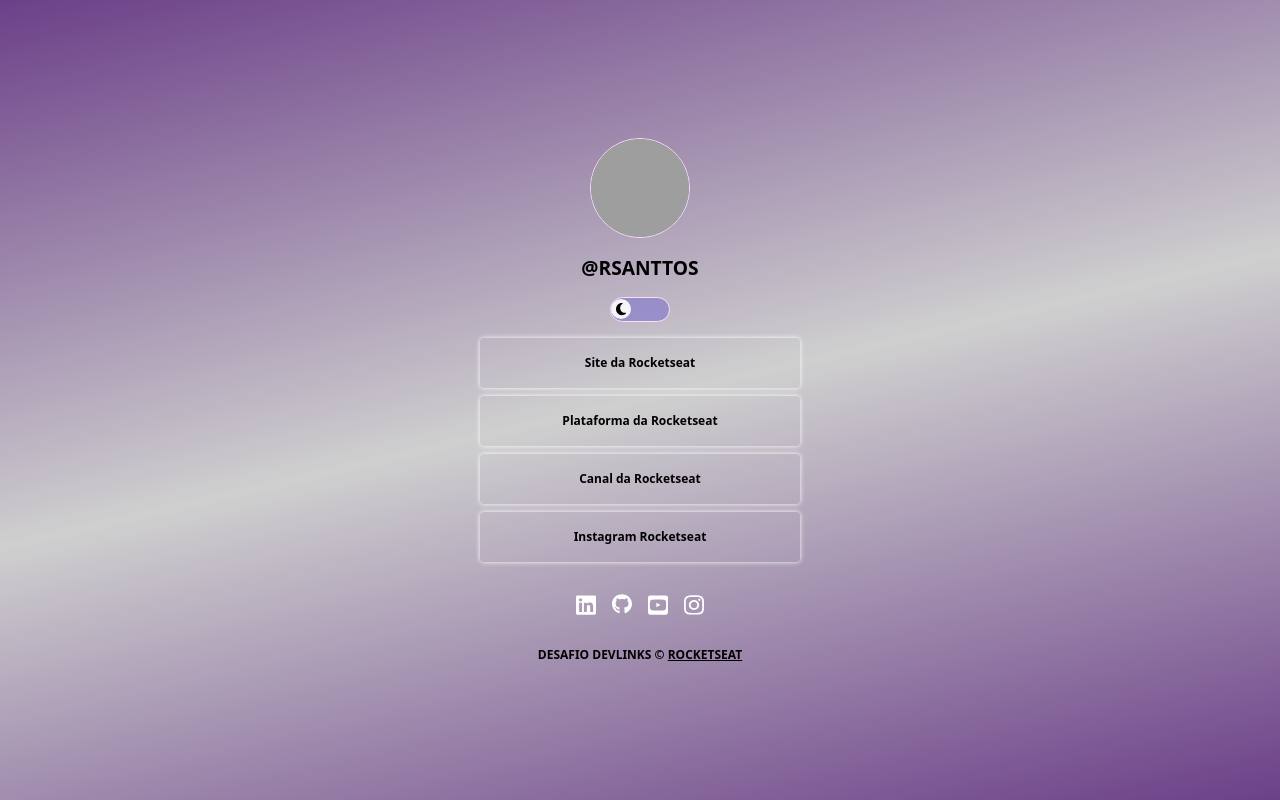
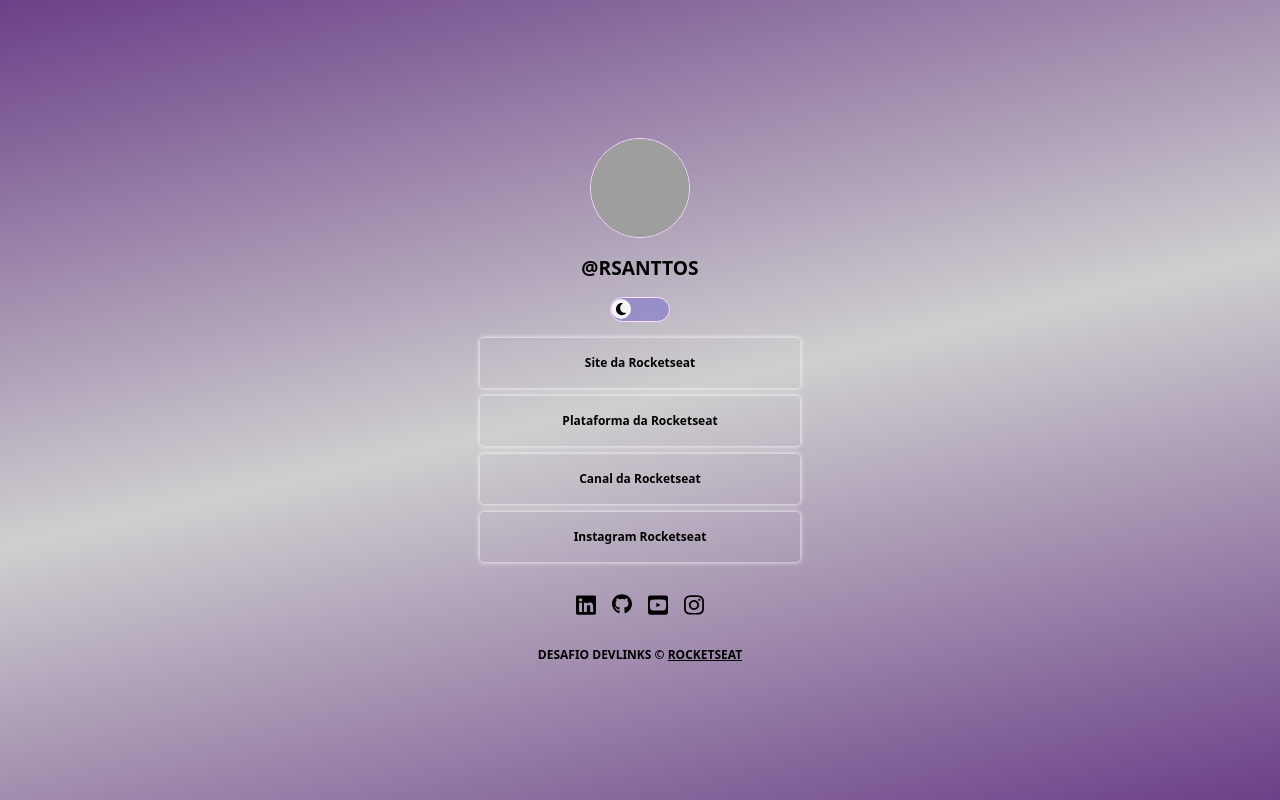
Before and after one commit to r-santtos/DevLinks, a plain HTML site: page index.html in a window 1280 px wide. Both pictures are taken after a click on the button 621 px from the left and 309 px from the top of the page. Drawn offline with Linux system fonts and the light colour scheme; grey boxes are pictures that could not be loaded.

Commit message:
social icon

```diff
--- a/index.html
+++ b/index.html
@@ -66,25 +66,25 @@
         <section class="container-row buttons">
           <button title="Linkedin">
             <a href="https://www.linkedin.com/in/rsanttos89/" target="_blank" rel="noopener noreferrer">
-              <img src="./assets/linkedin.svg" alt="button linkedin" />
+              <img id="linkedin" src="./assets/linkedin.svg" alt="button linkedin" />
             </a>
           </button>
 
           <button title="Github">
             <a href="https://github.com/r-santtos" target="_blank" rel="noopener noreferrer">
-              <img src="./assets/github.svg" alt="button github" />
+              <img id="github" src="./assets/github.svg" alt="button github" />
             </a>
           </button>
 
           <button title="Youtube">
             <a href="https://www.youtube.com/channel/UC0xtpF_1vVqC7f_VJdFvu8g" target="_blank" rel="noopener noreferrer">
-              <img src="./assets/youtube.svg" alt="button youtube" />
+              <img id="youtube" src="./assets/youtube.svg" alt="button youtube" />
             </a>
           </button>
 
           <button title="Instagram">
             <a href="https://www.instagram.com/rsanttos89/" target="_blank" rel="noopener noreferrer">
-              <img src="./assets/instagram.svg" alt="button instagram" />
+              <img id="instagram" src="./assets/instagram.svg" alt="button instagram" />
             </a>
           </button>
         </section>
--- a/script.js
+++ b/script.js
@@ -7,6 +7,11 @@ const titleH1 = document.getElementsByTagName('h1');
 const btns = document.getElementsByTagName('button');
 const links = document.getElementsByTagName('a');
 
+const iconLinkedin = document.getElementById('linkedin');
+const iconGithub = document.getElementById('github');
+const iconYoutube = document.getElementById('youtube');
+const iconInstagram = document.getElementById('instagram');
+
 btnTheme.addEventListener("click", () => {
   body.classList.toggle('light-mode');
   verificationClass();
@@ -14,9 +19,11 @@ btnTheme.addEventListener("click", () => {
 
 function verificationClass() {
   if (body.classList.contains('light-mode')) {
+    socialIconDark();
     colorTxtThemeLight();
     imgMoon();
   } else {
+    socialIconLight();
     colorTxtThemeDark();
     imgSun();
   }
@@ -63,3 +70,17 @@ function imgMoon() {
 function imgSun() {
   imgSunMoon.src='./assets/sun.svg';
 }
+
+function socialIconLight() {
+  iconLinkedin.src='./assets/linkedin.svg';
+  iconGithub.src='./assets/github.svg';
+  iconYoutube.src='./assets/youtube.svg';
+  iconInstagram.src='./assets/instagram.svg';
+}
+
+function socialIconDark() {
+  iconLinkedin.src='./assets/dark/linkedin.svg';
+  iconGithub.src='./assets/dark/github.svg';
+  iconYoutube.src='./assets/dark/youtube.svg';
+  iconInstagram.src='./assets/dark/instagram.svg';
+}
```
Also changed, not shown: assets/dark/github.svg (added), assets/dark/instagram.svg (added), assets/dark/linkedin.svg (added), assets/dark/youtube.svg (added).
